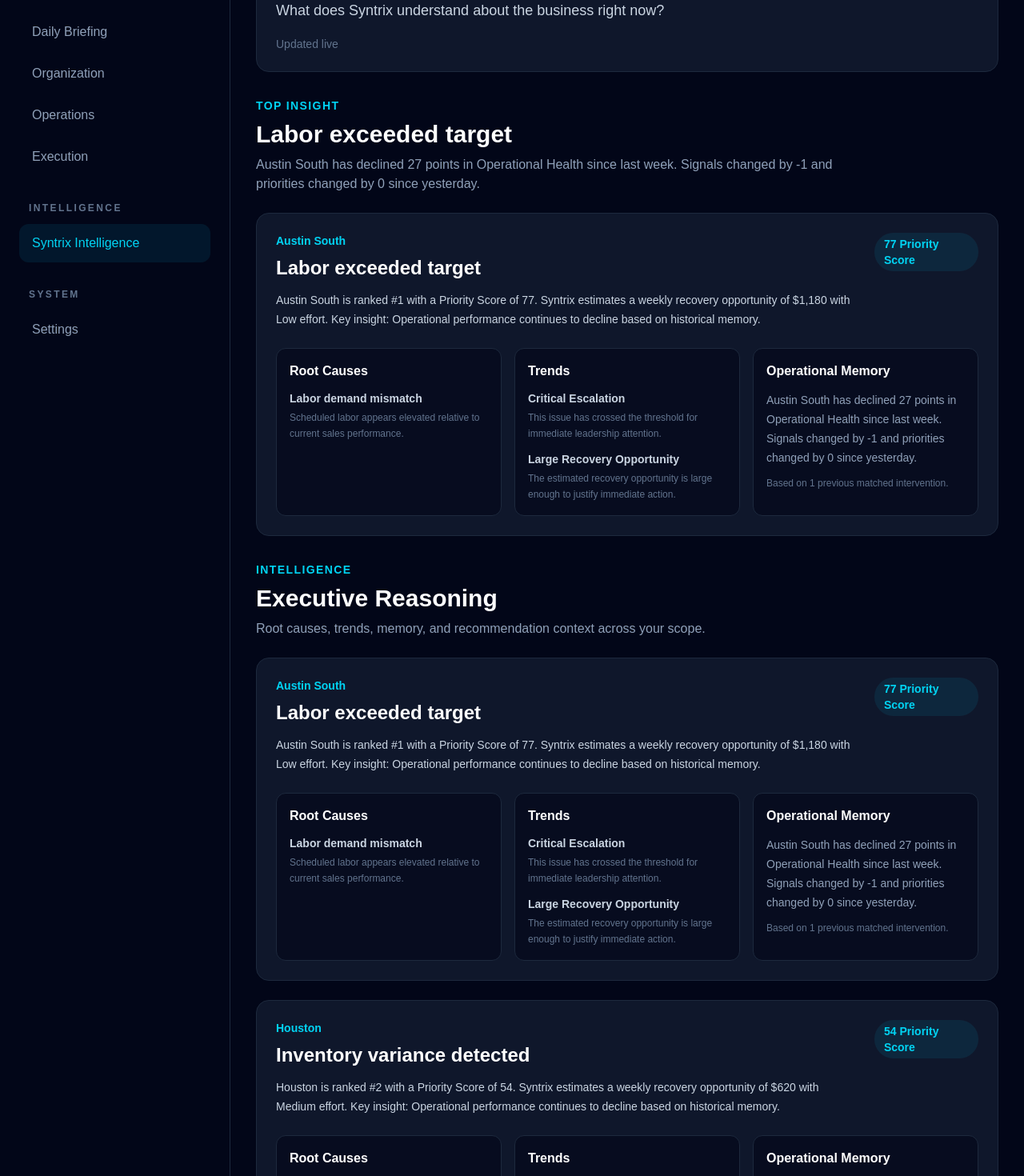
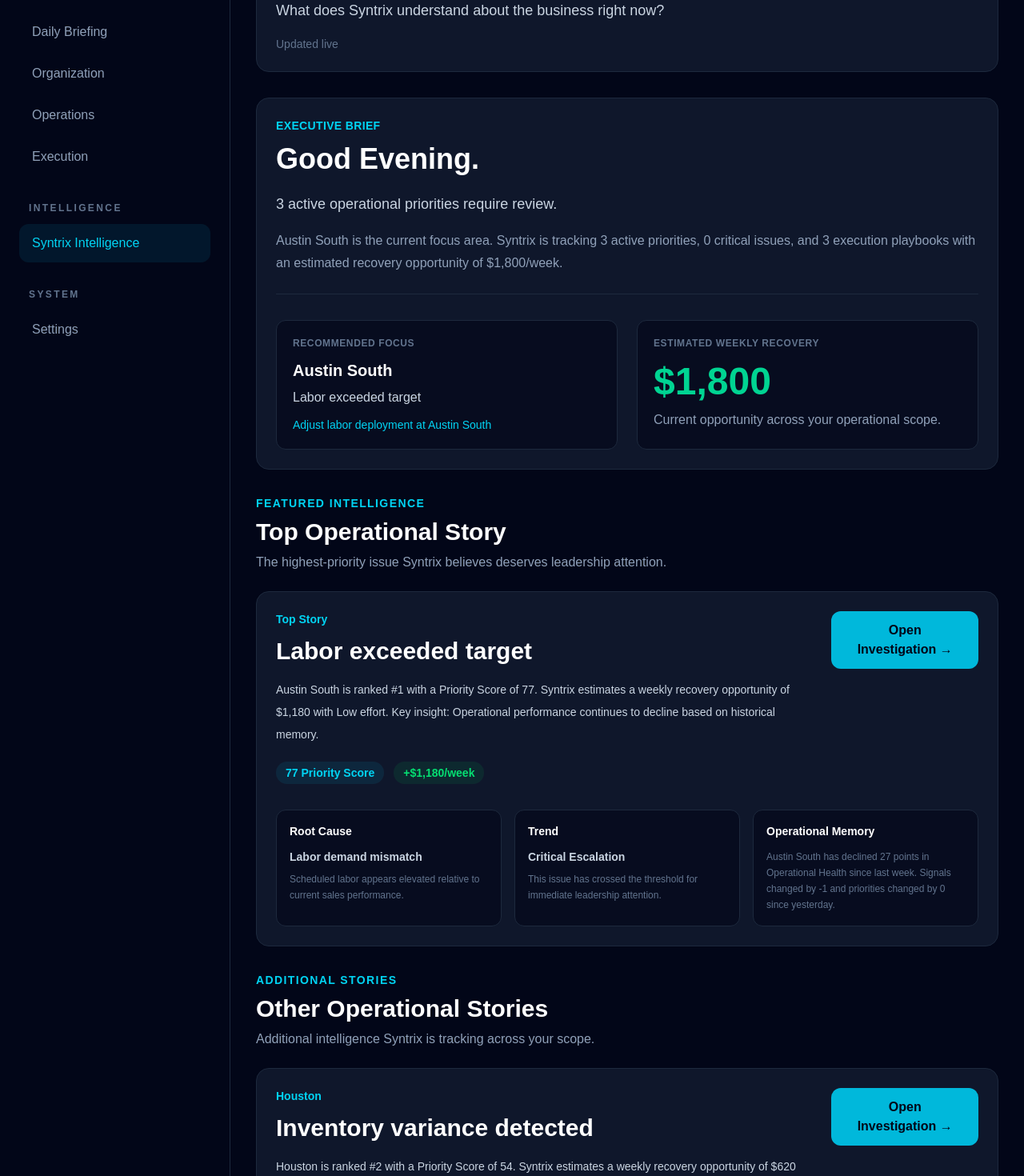
Before and after one commit to SyntrixAI/syntrix-ops, a Next.js app: page /intelligence in a window 1280 px wide. Shown: the part 160-1630 px from the top of the page at 80% size. Built offline with nearby package versions, Linux system fonts and the light colour scheme.

Commit message:
Redesign Syntrix Intelligence as executive briefing stories

```diff
--- a/src/app/intelligence/page.js
+++ b/src/app/intelligence/page.js
@@ -2,9 +2,9 @@ import AppLayout from "../../components/layout/AppLayout";
 import WorkspacePage from "../../components/layout/WorkspacePage";
 import WorkspaceHeader from "../../components/business/WorkspaceHeader";
 import WorkspaceSection from "../../components/business/WorkspaceSection";
-import Card from "../../components/ui/Card";
-import Badge from "../../components/ui/Badge";
-
+import ExecutiveBrief from "../../components/intelligence/ExecutiveBrief";
+import IntelligenceStory from "../../components/intelligence/IntelligenceStory";
+import AskSyntrixPanel from "../../components/intelligence/AskSyntrixPanel";
 import { getIntelligenceWorkspace, getUserContext } from "../../lib/services";
 
 export default function IntelligencePage() {
@@ -23,108 +23,32 @@ export default function IntelligencePage() {
           updatedAt="Updated live"
         />
 
-        {summary.topInsight && (
+        <ExecutiveBrief brief={workspace.executiveBrief} />
+
+        {intelligence.topOpportunities[0] && (
           <WorkspaceSection
-            label="Top Insight"
-            title={summary.topInsight.priority.title}
-            description={summary.topInsight.memorySummary}
+            label="Featured Intelligence"
+            title="Top Operational Story"
+            description="The highest-priority issue Syntrix believes deserves leadership attention."
           >
-            <IntelligenceCard item={summary.topInsight} />
+            <IntelligenceStory item={intelligence.topOpportunities[0]} featured />
           </WorkspaceSection>
         )}
 
         <WorkspaceSection
-          label="Intelligence"
-          title="Executive Reasoning"
-          description="Root causes, trends, memory, and recommendation context across your scope."
+          label="Additional Stories"
+          title="Other Operational Stories"
+          description="Additional intelligence Syntrix is tracking across your scope."
         >
           <div className="space-y-6">
-            {intelligence.items.map((item) => (
-              <IntelligenceCard key={item.priority.id} item={item} />
+            {intelligence.topOpportunities.slice(1).map((item) => (
+              <IntelligenceStory key={item.priority.id} item={item} />
             ))}
           </div>
         </WorkspaceSection>
+
+        <AskSyntrixPanel />
       </WorkspacePage>
     </AppLayout>
   );
 }
-
-function IntelligenceCard({ item }) {
-  return (
-    <Card>
-      <div className="flex flex-col gap-4 lg:flex-row lg:items-start lg:justify-between">
-        <div>
-          <p className="text-sm font-semibold text-cyan-400">
-            {item.priority.location}
-          </p>
-
-          <h3 className="mt-2 text-2xl font-bold text-white">
-            {item.priority.title}
-          </h3>
-
-          <p className="mt-3 max-w-3xl text-sm leading-6 text-slate-300">
-            {item.recommendation?.reasoning}
-          </p>
-        </div>
-
-        <Badge tone="info">
-          {item.priority.priorityScore} Priority Score
-        </Badge>
-      </div>
-
-      <div className="mt-6 grid gap-4 lg:grid-cols-3">
-        <Panel title="Root Causes" items={item.rootCauses} />
-        <Panel title="Trends" items={item.trends} />
-        <MemoryPanel
-          summary={item.memorySummary}
-          count={item.memory ? 1 : 0}
-        />
-      </div>
-    </Card>
-  );
-}
-
-function Panel({ title, items = [] }) {
-  return (
-    <div className="rounded-xl border border-slate-800 bg-slate-950/60 p-4">
-      <h4 className="font-semibold text-white">{title}</h4>
-
-      {items.length > 0 ? (
-        <div className="mt-3 space-y-3">
-          {items.map((item) => (
-            <div key={item.id}>
-              <p className="text-sm font-semibold text-slate-300">
-                {item.title}
-              </p>
-
-              <p className="mt-1 text-xs leading-5 text-slate-500">
-                {item.description}
-              </p>
-            </div>
-          ))}
-        </div>
-      ) : (
-        <p className="mt-3 text-sm text-slate-500">
-          No intelligence available yet.
-        </p>
-      )}
-    </div>
-  );
-}
-
-function MemoryPanel({ summary, count }) {
-  return (
-    <div className="rounded-xl border border-slate-800 bg-slate-950/60 p-4">
-      <h4 className="font-semibold text-white">Operational Memory</h4>
-
-      <p className="mt-3 text-sm leading-6 text-slate-400">{summary}</p>
-
-      {count > 0 && (
-        <p className="mt-3 text-xs text-slate-500">
-          Based on {count} previous matched intervention
-          {count === 1 ? "" : "s"}.
-        </p>
-      )}
-    </div>
-  );
-}
--- /dev/null
+++ b/src/components/intelligence/AskSyntrixPanel.jsx
@@ -0,0 +1,35 @@
+import Card from "../ui/Card";
+
+export default function AskSyntrixPanel() {
+  return (
+    <Card>
+      <p className="text-sm font-semibold text-cyan-400">
+        Ask Syntrix Intelligence
+      </p>
+
+      <h2 className="mt-3 text-2xl font-bold text-white">
+        Natural-language intelligence is coming soon.
+      </h2>
+
+      <p className="mt-3 max-w-3xl text-slate-400">
+        Soon, leaders will be able to ask Syntrix direct operational questions.
+      </p>
+
+      <div className="mt-6 grid gap-3 md:grid-cols-2">
+        {[
+          "Why is Plano declining?",
+          "What changed overnight?",
+          "Where is the biggest recovery opportunity?",
+          "What should I focus on today?",
+        ].map((question) => (
+          <div
+            key={question}
+            className="rounded-xl border border-slate-800 bg-slate-950/60 p-4 text-sm text-slate-300"
+          >
+            {question}
+          </div>
+        ))}
+      </div>
+    </Card>
+  );
+}
--- /dev/null
+++ b/src/components/intelligence/ExecutiveBrief.jsx
@@ -0,0 +1,85 @@
+import Card from "../ui/Card";
+
+export default function ExecutiveBrief({ brief }) {
+  if (!brief) return null;
+
+  const {
+    headline,
+    summary,
+    recommendedFocus,
+    estimatedRecovery,
+  } = brief;
+
+  return (
+    <Card className="overflow-hidden">
+      <div className="border-b border-slate-800 pb-6">
+        <p className="text-sm font-semibold tracking-wide text-cyan-400 uppercase">
+          Executive Brief
+        </p>
+
+        <h1 className="mt-3 text-4xl font-bold text-white">
+          {getGreeting()}
+        </h1>
+
+        <p className="mt-5 max-w-4xl text-lg leading-8 text-slate-300">
+          {headline}
+        </p>
+
+        <p className="mt-4 max-w-4xl leading-7 text-slate-400">
+          {summary}
+        </p>
+      </div>
+
+      <div className="mt-8 grid gap-6 lg:grid-cols-2">
+        <div className="rounded-xl border border-slate-800 bg-slate-950/60 p-5">
+          <p className="text-xs font-semibold uppercase tracking-wider text-slate-500">
+            Recommended Focus
+          </p>
+
+          {recommendedFocus ? (
+            <>
+              <h3 className="mt-3 text-xl font-semibold text-white">
+                {recommendedFocus.location}
+              </h3>
+
+              <p className="mt-2 text-slate-300">
+                {recommendedFocus.title}
+              </p>
+
+              <p className="mt-3 text-sm text-cyan-400">
+                {recommendedFocus.action}
+              </p>
+            </>
+          ) : (
+            <p className="mt-3 text-slate-500">
+              No immediate operational focus.
+            </p>
+          )}
+        </div>
+
+        <div className="rounded-xl border border-slate-800 bg-slate-950/60 p-5">
+          <p className="text-xs font-semibold uppercase tracking-wider text-slate-500">
+            Estimated Weekly Recovery
+          </p>
+
+          <h2 className="mt-4 text-5xl font-bold text-emerald-400">
+            ${estimatedRecovery.toLocaleString()}
+          </h2>
+
+          <p className="mt-3 text-slate-400">
+            Current opportunity across your operational scope.
+          </p>
+        </div>
+      </div>
+    </Card>
+  );
+}
+
+function getGreeting() {
+  const hour = new Date().getHours();
+
+  if (hour < 12) return "Good Morning.";
+  if (hour < 18) return "Good Afternoon.";
+
+  return "Good Evening.";
+}
--- /dev/null
+++ b/src/components/intelligence/IntelligenceStory.jsx
@@ -0,0 +1,88 @@
+import Link from "next/link";
+import Card from "../ui/Card";
+import Badge from "../ui/Badge";
+
+export default function IntelligenceStory({ item, featured = false }) {
+  if (!item) return null;
+
+  const { priority, recommendation, rootCauses = [], trends = [] } = item;
+
+  return (
+    <Card className={featured ? "border-cyan-500/30 bg-cyan-950/10" : ""}>
+      <div className="flex flex-col gap-6 lg:flex-row lg:items-start lg:justify-between">
+        <div>
+          <p className="text-sm font-semibold text-cyan-400">
+            {featured ? "Top Story" : priority.location}
+          </p>
+
+          <h2 className="mt-3 text-3xl font-bold text-white">
+            {priority.title}
+          </h2>
+
+          <p className="mt-4 max-w-3xl text-sm leading-7 text-slate-300">
+            {recommendation?.reasoning}
+          </p>
+
+          <div className="mt-5 flex flex-wrap gap-3">
+            <Badge tone="info">{priority.priorityScore} Priority Score</Badge>
+
+            <Badge tone="success">
+              +${priority.estimatedImpact.toLocaleString()}/week
+            </Badge>
+          </div>
+        </div>
+
+        <Link
+          href={`/operations/investigations/${priority.id}`}
+          className="rounded-xl bg-cyan-500 px-5 py-3 text-center font-semibold text-slate-950 hover:bg-cyan-400"
+        >
+          Open Investigation →
+        </Link>
+      </div>
+
+      <div className="mt-8 grid gap-4 lg:grid-cols-3">
+        <StoryPanel title="Root Cause" items={rootCauses} />
+        <StoryPanel title="Trend" items={trends} />
+        <MemoryPanel summary={item.memorySummary} />
+      </div>
+    </Card>
+  );
+}
+
+function StoryPanel({ title, items = [] }) {
+  const firstItem = items[0];
+
+  return (
+    <div className="rounded-xl border border-slate-800 bg-slate-950/60 p-4">
+      <p className="text-sm font-semibold text-white">{title}</p>
+
+      {firstItem ? (
+        <>
+          <p className="mt-3 text-sm font-semibold text-slate-300">
+            {firstItem.title}
+          </p>
+
+          <p className="mt-2 text-xs leading-5 text-slate-500">
+            {firstItem.description}
+          </p>
+        </>
+      ) : (
+        <p className="mt-3 text-sm text-slate-500">
+          No intelligence available yet.
+        </p>
+      )}
+    </div>
+  );
+}
+
+function MemoryPanel({ summary }) {
+  return (
+    <div className="rounded-xl border border-slate-800 bg-slate-950/60 p-4">
+      <p className="text-sm font-semibold text-white">Operational Memory</p>
+
+      <p className="mt-3 text-xs leading-5 text-slate-500">
+        {summary}
+      </p>
+    </div>
+  );
+}
```
